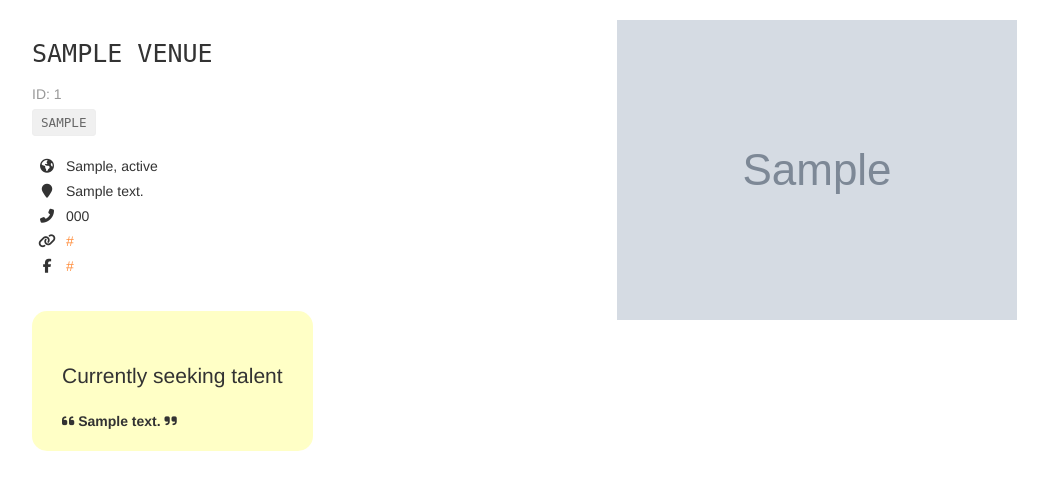
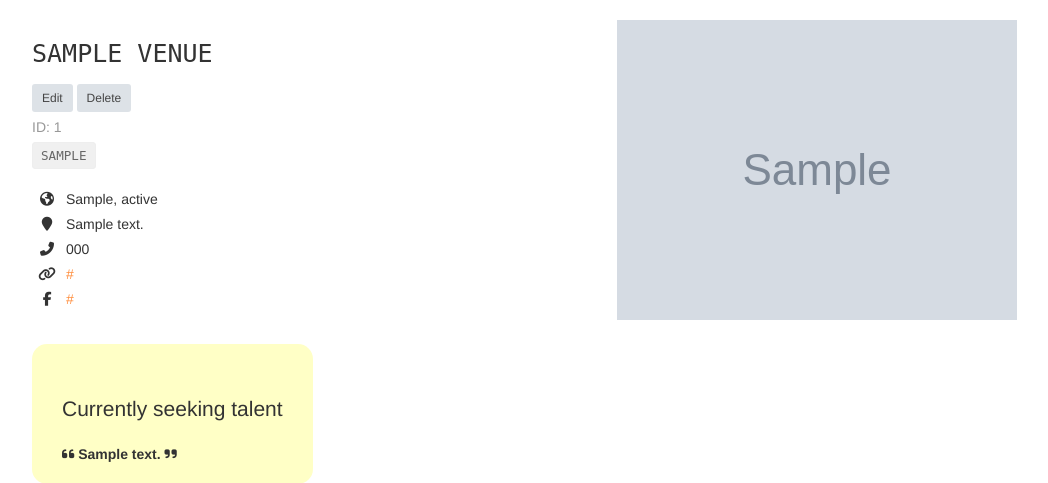
Before and after one commit to Quarke89/FullstackND-Fyyur, a Flask app: page /venues/1 in a window 1280 px wide. Shown: the part 60-543 px from the top of the page, without its empty margins (38-1086 px from the left). Run offline with Flask 2, Linux system fonts and the light colour scheme; tables that the repository leaves empty hold one stand-in row (values such as "Sample post"); grey boxes marked "Sample" are stand-in pictures; some libraries are stand-ins or nearby versions.

Commit message:
added delete button for artist and venue

```diff
--- a/app.py
+++ b/app.py
@@ -264,14 +264,21 @@ def create_venue_submission():
 
   return redirect(url_for('index'))
 
-@app.route('/venues/<venue_id>', methods=['DELETE'])
+@app.route('/venues/<venue_id>/delete')
 def delete_venue(venue_id):
-  # TODO: Complete this endpoint for taking a venue_id, and using
-  # SQLAlchemy ORM to delete a record. Handle cases where the session commit could fail.
+  try:
+    venue = Venue.query.get(venue_id)
+    db.session.delete(venue)
+    db.session.commit()
+    flash('Venue ' + venue.name + ' was successfully deleted!')
+  except:
+    db.session.rollback()
+    print(sys.exc_info())
+    flash('An error occurred. Venue could not be deleted.')
+  finally:
+    db.session.close()
 
-  # BONUS CHALLENGE: Implement a button to delete a Venue on a Venue Page, have it so that
-  # clicking that button delete it from the db then redirect the user to the homepage
-  return None
+  return redirect(url_for('index'))
 
 #  Artists
 #  ----------------------------------------------------------------
@@ -471,6 +478,22 @@ def create_artist_submission():
 
   return redirect(url_for('index'))
 
+@app.route('/artists/<artist_id>/delete')
+def delete_artist(artist_id):
+  try:
+    artist = Artist.query.get(artist_id)
+    db.session.delete(artist)
+    db.session.commit()
+    flash('Artist ' + artist.name + ' was successfully deleted!')
+  except:
+    db.session.rollback()
+    print(sys.exc_info())
+    flash('An error occurred. Artist could not be deleted.')
+  finally:
+    db.session.close()
+
+  return redirect(url_for('index'))
+
 
 
 #  Shows
--- a/templates/pages/show_artist.html
+++ b/templates/pages/show_artist.html
@@ -6,6 +6,8 @@
 		<h1 class="monospace">
 			{{ artist.name }}
 		</h1>
+		<a href="/artists/{{ artist.id }}/edit"><button class="btn btn-default btn-sm">Edit</button></a>
+		<a href="/artists/{{ artist.id }}/delete"><button class="btn btn-default btn-sm">Delete</button></a>
 		<p class="subtitle">
 			ID: {{ artist.id }}
 		</p>
--- a/templates/pages/show_venue.html
+++ b/templates/pages/show_venue.html
@@ -6,6 +6,8 @@
 		<h1 class="monospace">
 			{{ venue.name }}
 		</h1>
+		<a href="/venues/{{ venue.id }}/edit"><button class="btn btn-default btn-sm">Edit</button></a>
+		<a href="/venues/{{ venue.id }}/delete"><button class="btn btn-default btn-sm">Delete</button></a>
 		<p class="subtitle">
 			ID: {{ venue.id }}
 		</p>
```
